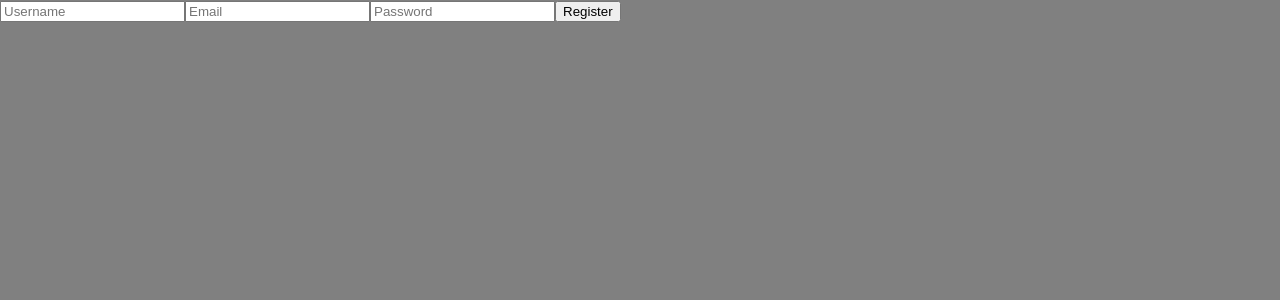
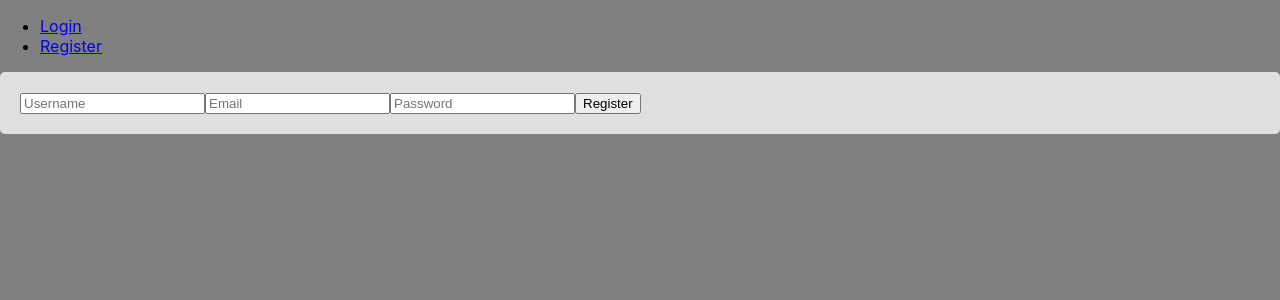
Before and after one commit to Davitvashakmadze/SignMeUp, a React (Create React App) app in the folder frontend/: page /register in a window 1280 px wide. Shown: the top 300 px of the page. Built offline with nearby package versions, Linux system fonts and the light colour scheme.

Commit message:
add route pages

```diff
--- a/frontend/src/App.js
+++ b/frontend/src/App.js
@@ -1,4 +1,4 @@
-import { BrowserRouter as Router, Route, Routes } from 'react-router-dom'; // Update this line
+import { BrowserRouter as Router, Route, Routes, Link } from 'react-router-dom'; // Update this line
 import Login from './components/login/Login';
 import Register from './components/register/Register';
 
@@ -6,9 +6,19 @@ function App() {
     return (
         <Router>
             <div className="App">
+            <nav>
+                    <ul>
+                        <li>
+                            <Link to="/login">Login</Link>
+                        </li>
+                        <li>
+                            <Link to="/register">Register</Link>
+                        </li>
+                    </ul>
+                </nav>
                 <Routes> {/* Change Switch to Routes */}
-                    <Route path="/login" element={<Login />} /> {/* Update Route component */}
-                    <Route path="/register" element={<Register />} /> {/* Update Route component */}
+                    <Route path="/login" element={<Login/>} /> {/* Update Route component */}
+                    <Route path="/register" element={<Register/>} /> {/* Update Route component */}
                 </Routes>
             </div>
         </Router>
--- a/frontend/src/components/login/Login.jsx
+++ b/frontend/src/components/login/Login.jsx
@@ -1,5 +1,6 @@
 import { useState } from 'react';
 import axios from 'axios';
+import './Login.scss';
 
 const Login = () => {
     const [email, setEmail] = useState('');
--- a/frontend/src/components/login/Login.scss
+++ b/frontend/src/components/login/Login.scss
@@ -1,4 +1,6 @@
 .login-container {
+    width: 200px;
+    height: 200px;
     background-color: #f5f5f5;
     padding: 20px;
     border-radius: 5px;
--- a/frontend/src/components/register/Register.jsx
+++ b/frontend/src/components/register/Register.jsx
@@ -1,15 +1,20 @@
-import { useState } from 'react';
-import axios from 'axios';
+import { useState } from "react";
+import axios from "axios";
+import "./Register.scss";
 
 const Register = () => {
-    const [username, setUsername] = useState('');
-    const [email, setEmail] = useState('');
-    const [password, setPassword] = useState('');
+  const [username, setUsername] = useState("");
+  const [email, setEmail] = useState("");
+  const [password, setPassword] = useState("");
 
   const handleSubmit = async (e) => {
     e.preventDefault();
     try {
-            const res = await axios.post('http://localhost:5000/api/auth/register', { username, email, password });
+      const res = await axios.post("http://localhost:5000/api/auth/register", {
+        username,
+        email,
+        password,
+      });
       console.log(res.data);
       // Handle success (redirect or store token)
     } catch (error) {
@@ -18,12 +23,29 @@ const Register = () => {
   };
 
   return (
+    <div className="register-container">
       <form onSubmit={handleSubmit}>
-            <input type="text" value={username} onChange={(e) => setUsername(e.target.value)} placeholder="Username" />
-            <input type="email" value={email} onChange={(e) => setEmail(e.target.value)} placeholder="Email" />
-            <input type="password" value={password} onChange={(e) => setPassword(e.target.value)} placeholder="Password" />
+        <input
+          type="text"
+          value={username}
+          onChange={(e) => setUsername(e.target.value)}
+          placeholder="Username"
+        />
+        <input
+          type="email"
+          value={email}
+          onChange={(e) => setEmail(e.target.value)}
+          placeholder="Email"
+        />
+        <input
+          type="password"
+          value={password}
+          onChange={(e) => setPassword(e.target.value)}
+          placeholder="Password"
+        />
         <button type="submit">Register</button>
       </form>
+    </div>
   );
 };
 
--- a/frontend/src/components/register/Register.scss
+++ b/frontend/src/components/register/Register.scss
@@ -0,0 +1,10 @@
+.register-container {
+    background-color: #e0e0e0;
+    padding: 20px;
+    border-radius: 5px;
+
+    h2 {
+        color: #555;
+    }
+
+}
--- a/frontend/src/index.js
+++ b/frontend/src/index.js
@@ -8,7 +8,7 @@ import './index.css';
 const root = ReactDOM.createRoot(document.getElementById('root'));
 root.render(
     <React.StrictMode>
-        <App />
+        <App/>
     </React.StrictMode>
 );
 
```
Lines whose indentation alone changed are shown as unchanged.
